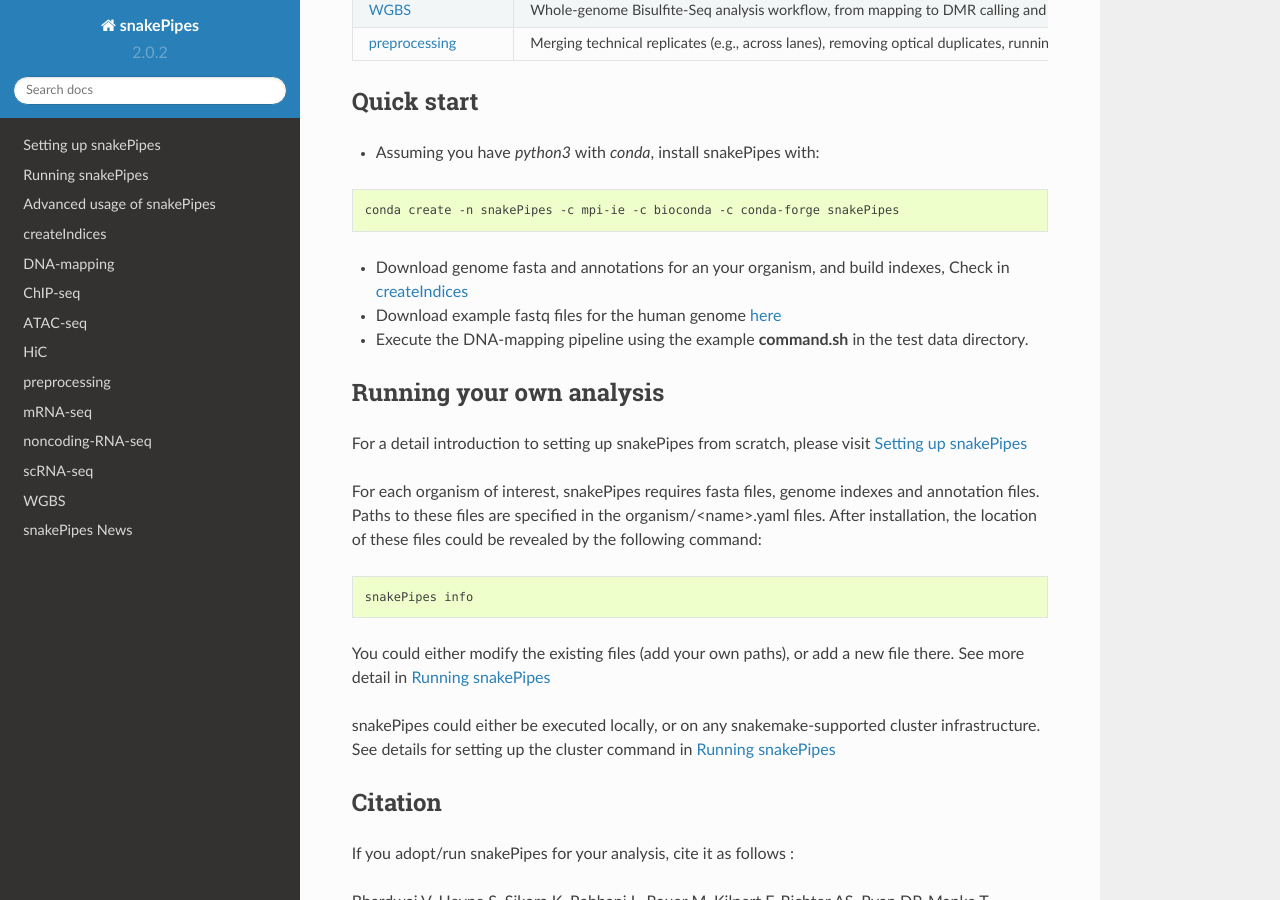
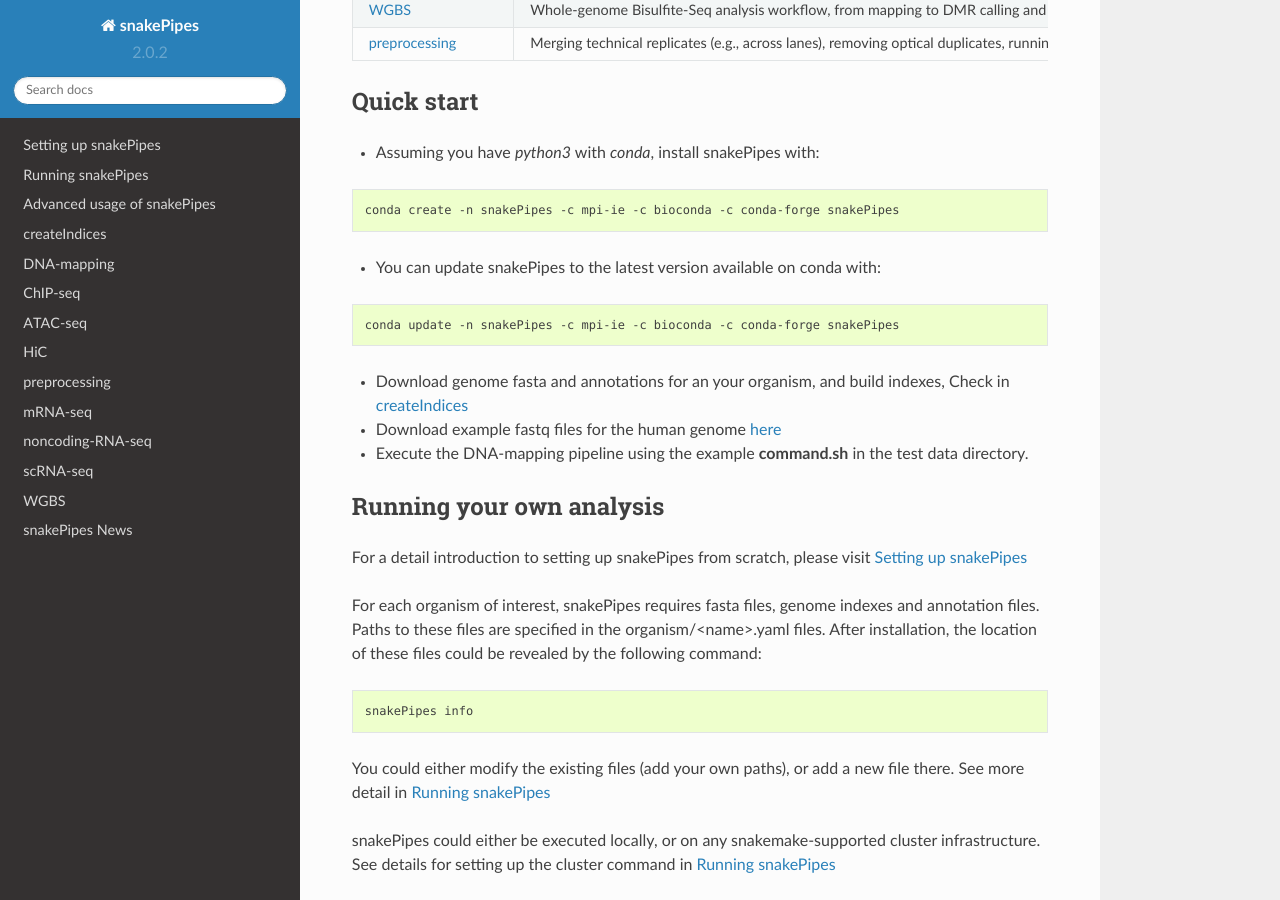
Before and after one commit to maxplanck-ie/snakepipes, a Sphinx documentation site: the page built from docs/index.rst, in a window 1280 px wide and 900 px high, scrolled down 631 px. Built offline with Sphinx 7.4.7 and the Read the Docs theme 2.0.0, drawn with Linux system fonts in a browser that asks for light colours.

Commit message:
News and docs

```diff
--- a/docs/content/News.rst
+++ b/docs/content/News.rst
@@ -9,6 +9,7 @@ snakePipes 2.0.2
  * Fixed DESeq2 report failure with just 1 DEG.
  * Updated links to test data and commands on zenodo in the docs.
  * SampleSheet check now explicitly checks for tab-delimited header.
+ * Fixed metilene groups, as well methylation density plots in WGBS.
 
 snakePipes 2.0.1
 ----------------
--- a/docs/index.rst
+++ b/docs/index.rst
@@ -35,6 +35,12 @@ Quick start
 .. code:: bash
 
     conda create -n snakePipes -c mpi-ie -c bioconda -c conda-forge snakePipes
+
+* You can update snakePipes to the latest version available on conda with:
+
+.. code:: bash
+
+    conda update -n snakePipes -c mpi-ie -c bioconda -c conda-forge snakePipes
 
 * Download genome fasta and annotations for an your organism, and build indexes, Check in :ref:`createIndices`
 
```
